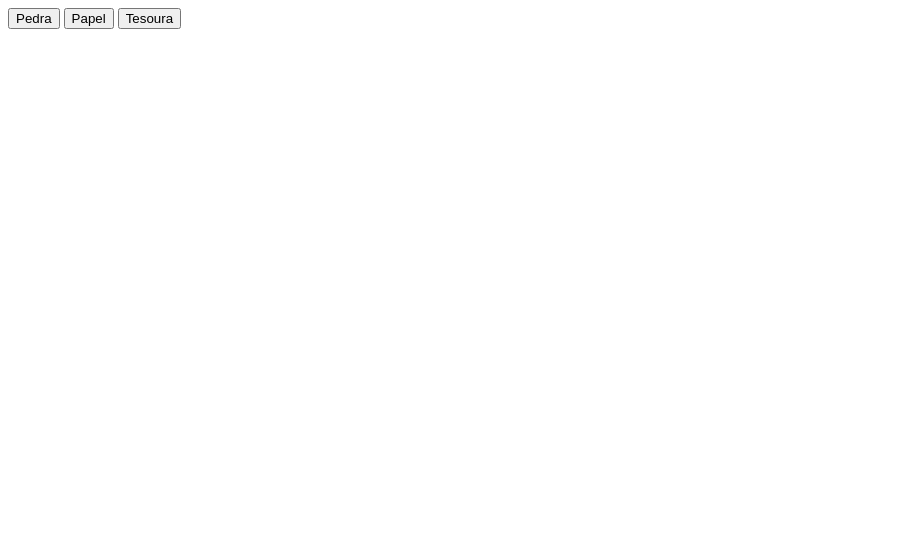
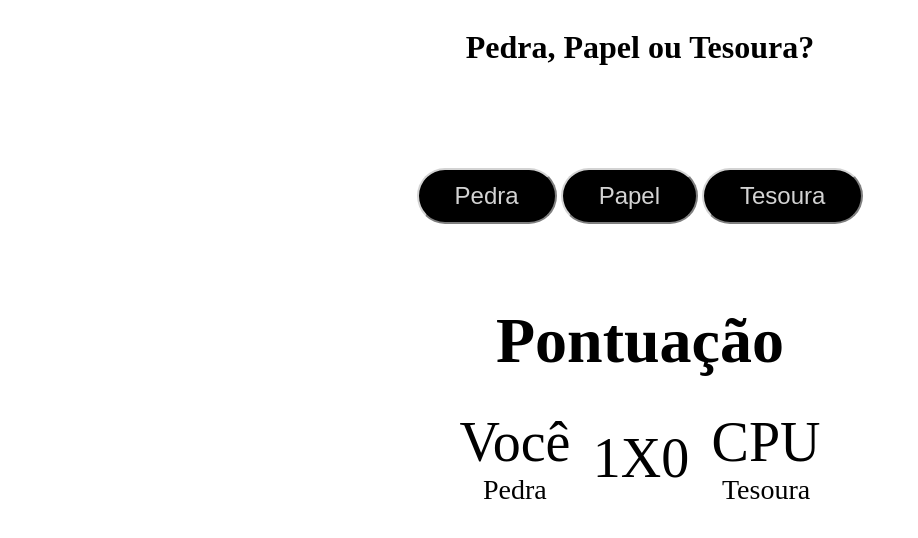
Before and after one commit to MenotiFilho/Rock-Paper-Scissors-TOP, a plain HTML site: page index.html in a window 1280 px wide. Both pictures are taken after a click on the button "Pedra". Shown: the whole page, without its empty margins (0-918 px from the left). Drawn offline with Linux system fonts and the light colour scheme.

Commit message:
UI almost finished need to give an option to restart the game and clear points.

```diff
--- a/index.html
+++ b/index.html
@@ -6,10 +6,33 @@
     <meta name="viewport" content="width=device-width, initial-scale=1.0" />
     <title>Document</title>
     <script src="script.js"></script>
+    <link rel="stylesheet" href="style.css" />
   </head>
   <body>
-    <button id="Pedra">Pedra</button>
-    <button id="Papel">Papel</button>
-    <button id="Tesoura">Tesoura</button>
+    <div class="title"><h1>Pedra, Papel ou Tesoura?</h1></div>
+    <div class="buttons-div">
+      <button id="Pedra">Pedra</button>
+      <button id="Papel">Papel</button>
+      <button id="Tesoura">Tesoura</button>
+    </div>
+
+    <div class="bottom">
+      <div id="point-title">Pontuação</div>
+      <div class="score-keep">
+        <div class="player">
+          <div id="player">Você</div>
+          <div id="player-pick">Escolha</div>
+        </div>
+        <div class="score-all">
+          <div id="player-score">0</div>
+          <div id="versus">X</div>
+          <div id="cpu-score">0</div>
+        </div>
+        <div class="cpu">
+          <div id="cpu">CPU</div>
+          <div id="cpu-pick">Escolha</div>
+        </div>
+      </div>
+    </div>
   </body>
 </html>
--- a/script.js
+++ b/script.js
@@ -23,17 +23,29 @@ window.onload = function () {
         console.log(
           `Você venceu! ${playerChoice} ganha de ${computerSelection}!`
         );
+        document.getElementById(
+          "cpu-pick"
+        ).textContent = `${computerSelection}`;
+        document.getElementById("player-pick").textContent = `${playerChoice}`;
       } else if (
         (playerChoice === "Pedra" && computerSelection === "Pedra") ||
         (playerChoice === "Papel" && computerSelection === "Papel") ||
         (playerChoice === "Tesoura" && computerSelection === "Tesoura")
       ) {
         console.log(`Empate! ${playerChoice} empata com ${computerSelection}!`);
+        document.getElementById(
+          "cpu-pick"
+        ).textContent = `${computerSelection}`;
+        document.getElementById("player-pick").textContent = `${playerChoice}`;
       } else {
         computerScore = ++computerScore;
         console.log(
           `Você perdeu! ${playerChoice} perde de ${computerSelection}!`
         );
+        document.getElementById(
+          "cpu-pick"
+        ).textContent = `${computerSelection}`;
+        document.getElementById("player-pick").textContent = `${playerChoice}`;
       }
     } else {
     }
@@ -43,10 +55,22 @@ window.onload = function () {
     playerChoice = this.id;
     playRound(playerChoice, computerPlay());
     console.log(`${playerScore} x ${computerScore}`);
-    if (playerScore === 5 || computerScore === 5) {
+    document.getElementById("player-score").textContent = `${playerScore}`;
+    document.getElementById("cpu-score").textContent = `${computerScore}`;
+
+    if (playerScore < 5 && computerScore < 5) {
+      document.getElementById("player-score").textContent = `${playerScore}`;
+      document.getElementById("cpu-score").textContent = `${computerScore}`;
+    } else if (playerScore === 5) {
       console.log("Você ganhou a partida!");
-      alert("Você ganhou a partida! Aperte OK para jogar novamente.");
-      window.location.reload();
+      document.getElementById(
+        "point-title"
+      ).textContent = `Você ganhou a partida!`;
+    } else if (computerScore === 5) {
+      document.getElementById(
+        "point-title"
+      ).textContent = `Você perdeu a partida!`;
+    } else {
     }
   }
 };
--- a/style.css
+++ b/style.css
@@ -0,0 +1,58 @@
+body {
+  display: flex;
+  align-items: center;
+  justify-content: center;
+  flex-direction: column;
+  gap: 5em;
+}
+
+button {
+  border-radius: 10em;
+  background-color: black;
+  border-color: lightgray;
+  color: lightgray;
+  font-size: 1.5em;
+  padding: 1.5em;
+  padding-top: 0.5em;
+  padding-bottom: 0.5em;
+}
+.score-keep {
+  display: flex;
+  font-size: 3.5em;
+  gap: 0.4em;
+  align-items: center;
+  justify-content: center;
+}
+
+.score-all {
+  display: flex;
+}
+.bottom {
+  display: flex;
+  flex-direction: column;
+  align-items: center;
+  justify-content: center;
+}
+.cpu {
+  display: flex;
+  flex-direction: column;
+  align-items: center;
+  justify-content: center;
+}
+.player {
+  display: flex;
+  flex-direction: column;
+  align-items: center;
+  justify-content: center;
+}
+#player-pick {
+  font-size: 0.5em;
+}
+#cpu-pick {
+  font-size: 0.5em;
+}
+#point-title {
+  font-size: 4em;
+  font-weight: bolder;
+  margin-bottom: 0.5em;
+}
```
